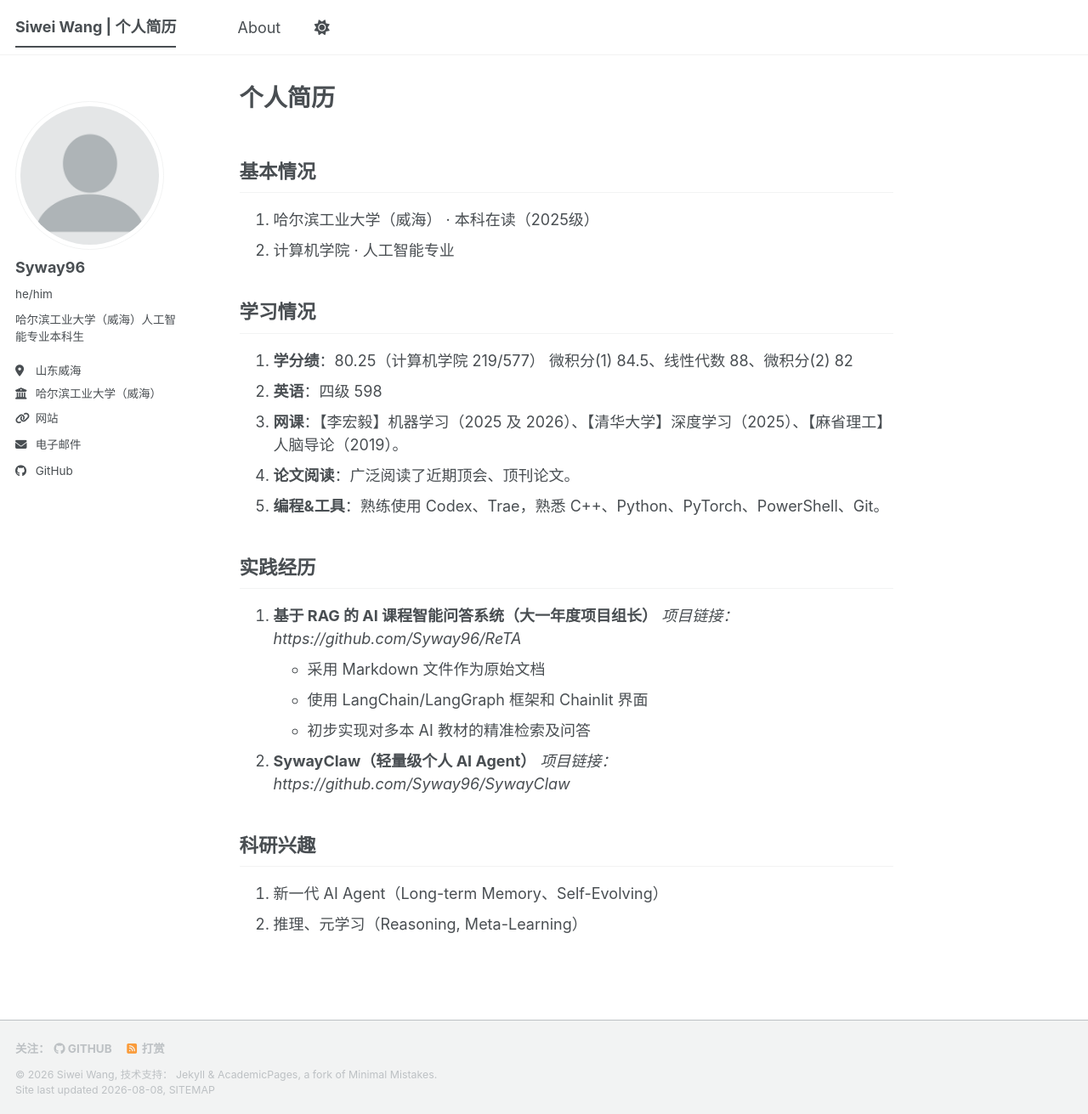
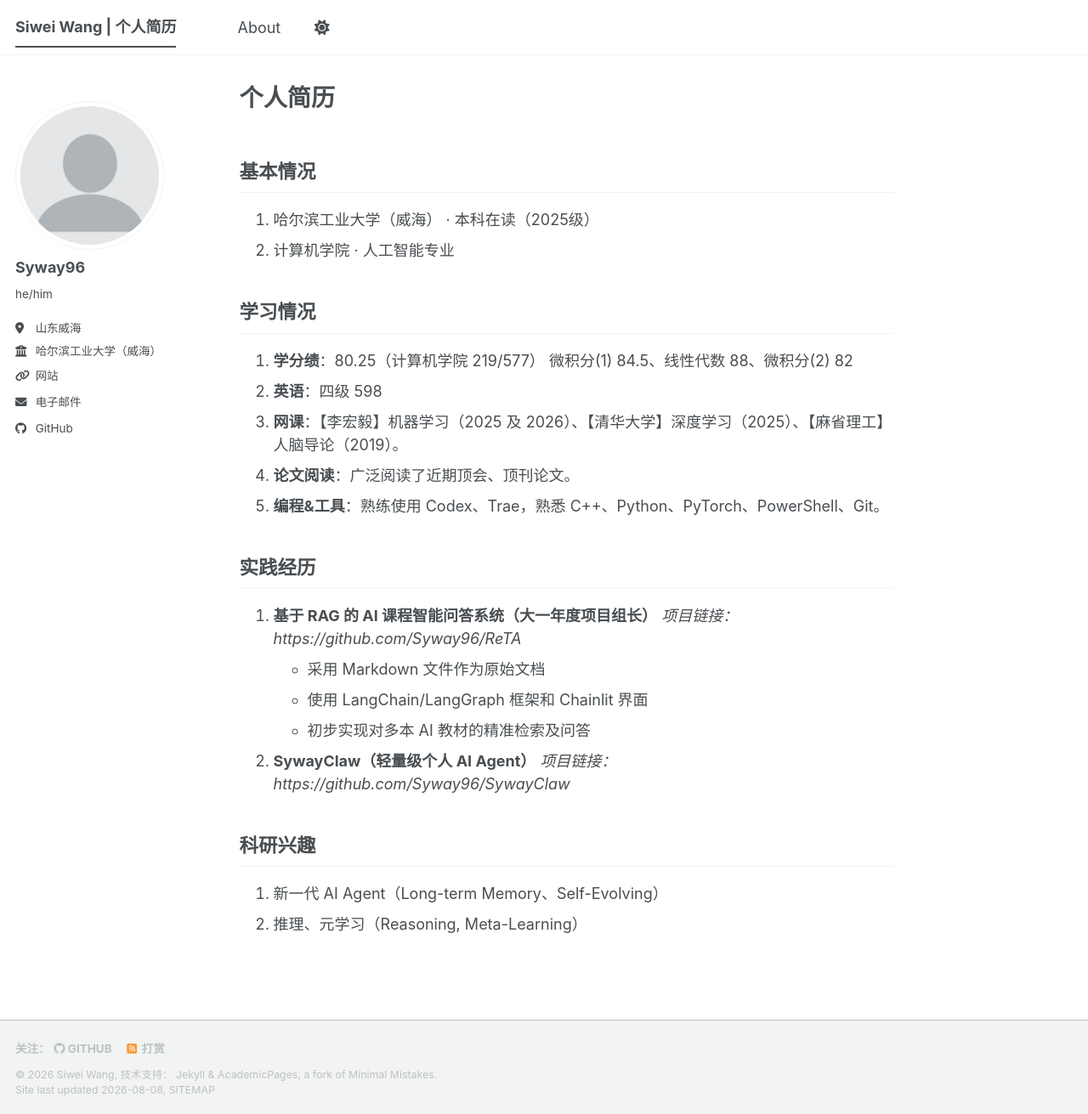
Before and after one commit to Syway96/Syway96.github.io, a Jekyll site: the page built from _pages/about.md, in a window 1280 px wide and 1311 px high. Shown: the whole window at 85% size. Built offline with Jekyll 4.4.1, drawn with Linux system fonts in a browser that asks for light colours; a script bundle is joined from its source files by our own code; library files that are not in the unit come from our copies.

Commit message:
Remove description and bio from _config.yml
Clear the description and bio fields in the config.

```diff
--- a/_config.yml
+++ b/_config.yml
@@ -12,7 +12,7 @@ site_theme               : "default"
 title                    : "Siwei Wang | 个人简历"
 title_separator          : "-"
 name                     : &name "Siwei Wang"
-description              : &description "哈工大（威海）人工智能专业本科生"
+description              : &description ""
 url                      : https://Syway96.github.io
 baseurl                  : ""
 repository               : "Syway96/Syway96.github.io"
@@ -23,7 +23,7 @@ author:
   avatar           : "profile.png"  # 以后可以照片到images文件夹
   name             : "Syway96"
   pronouns         : "he/him"
-  bio              : "哈尔滨工业大学（威海）人工智能专业本科生"
+  bio              : ""
   location         : "山东威海"
   employer         : "哈尔滨工业大学（威海）"
   uri              : https://Syway96.github.io
```
